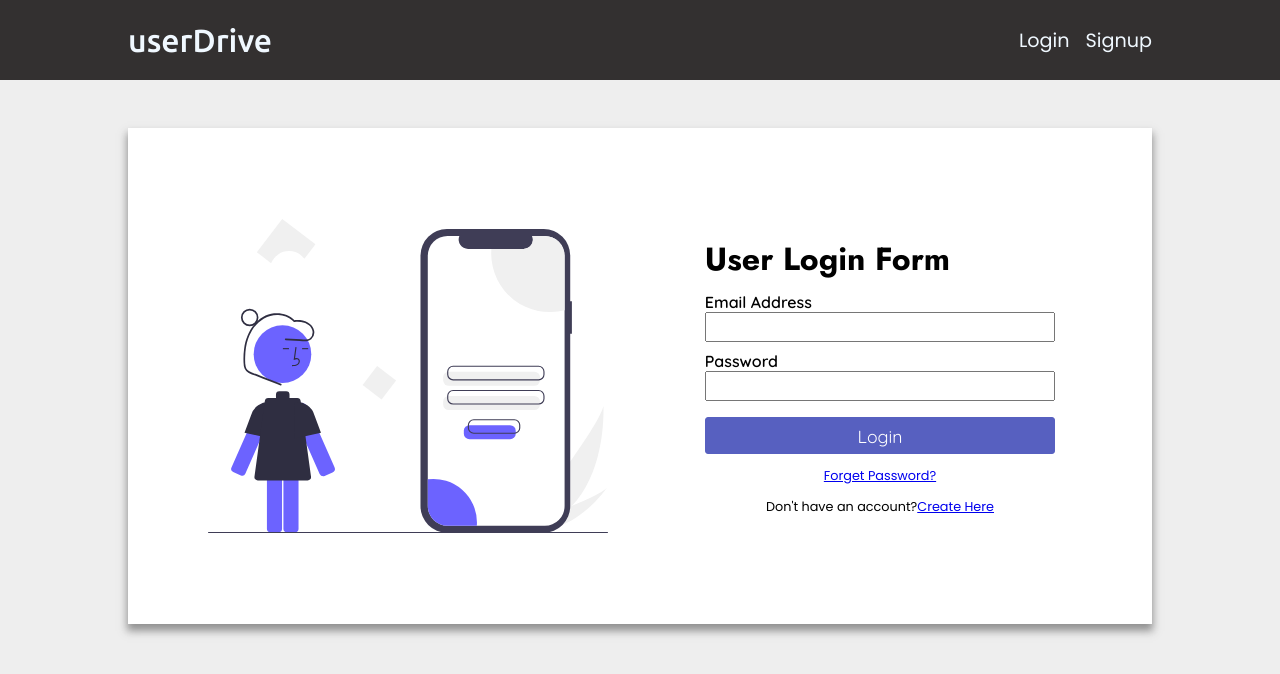
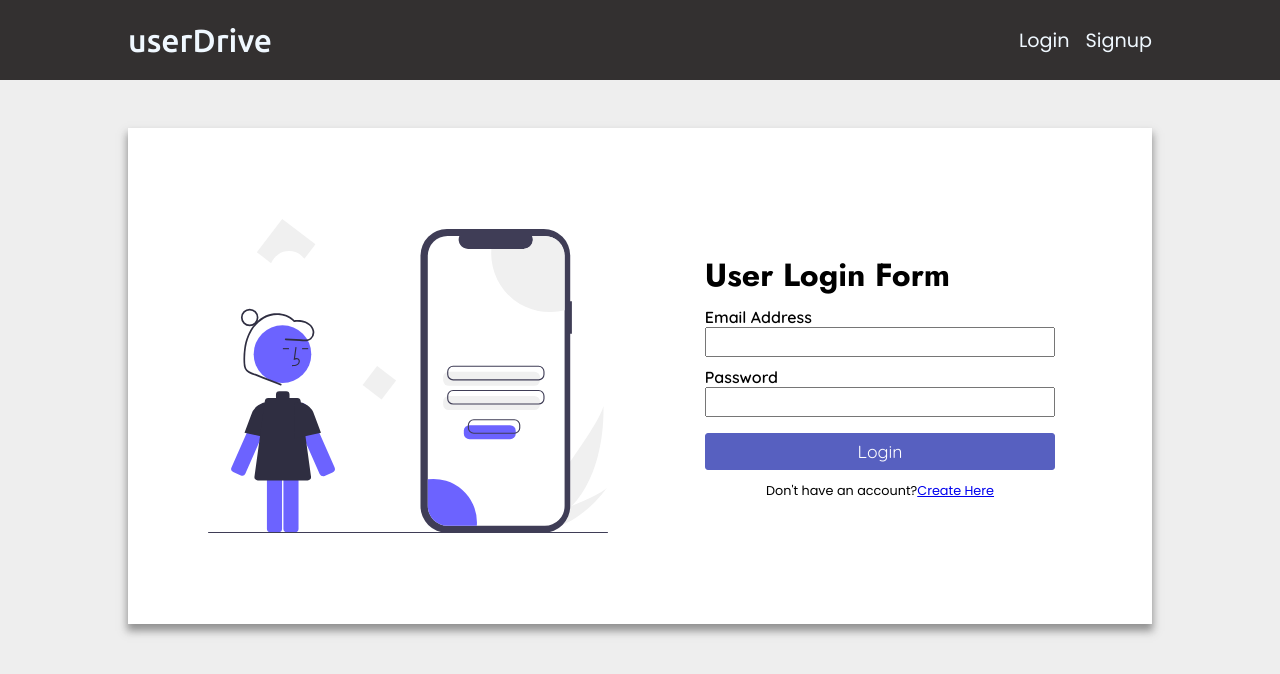
Before and after one commit to Vivekv634/user-drive, a React (Create React App) app in the folder client/: page /login in a window 1280 px wide. Shown: the top 674 px of the page. Built offline with nearby package versions, Linux system fonts and the light colour scheme.

Commit message:
removing the forget password page

```diff
--- a/client/src/App.css
+++ b/client/src/App.css
@@ -297,10 +297,6 @@ body {
     margin-top: .8rem;
     font-size: .8rem;
     font-family: poppins;
-}
-
-.forget-password{
-    margin-left:0;
 }
 
 @media screen and (max-width:1040px) {
--- a/client/src/App.js
+++ b/client/src/App.js
@@ -8,7 +8,6 @@ import About from './pages/About';
 import Edit from './pages/Edit';
 import PasswordChange from './pages/PasswordChange';
 import PageNotFound from './pages/PageNotFound';
-import ForgetPassword from './pages/ForgetPassword';
 import { userDataContext } from './Context/userDataContext';
 import { useState } from 'react';
 
@@ -27,7 +26,6 @@ function App() {
           <Route exact path='/about' element={<About />} />
           <Route exact path='/edit' element={<Edit />} />
           <Route exact path='/changePassword' element={<PasswordChange />} />
-          <Route exact path='/forgetPassword' element={<ForgetPassword />} />
           <Route path='*' element={<PageNotFound />} />
         </Routes>
       </Router>
--- a/client/src/pages/ForgetPassword.jsx
+++ /dev/null
@@ -1,7 +0,0 @@
-import React from 'react'
-
-export default function ForgetPassword() {
-  return (
-    <div>ForgetPassword</div>
-  )
-}
--- a/client/src/pages/Login.jsx
+++ b/client/src/pages/Login.jsx
@@ -42,7 +42,6 @@ export default function Login() {
                         <Input id='email' label='Email Address' type='email' value={email} handleValue={setEmail} required={true} />
                         <Input id='password' label='Password' type='password' value={password} handleValue={setPassword} required={true} />
                         <input type="submit" value="Login" />
-                        <div className="signup-link forget-password"><Link to='/forgetPassword'>Forget Password?</Link></div>
                         <div className="signup-link">Don't have an account?<Link to='/signup'>Create Here</Link></div>
                     </form>
                 </div>
```
